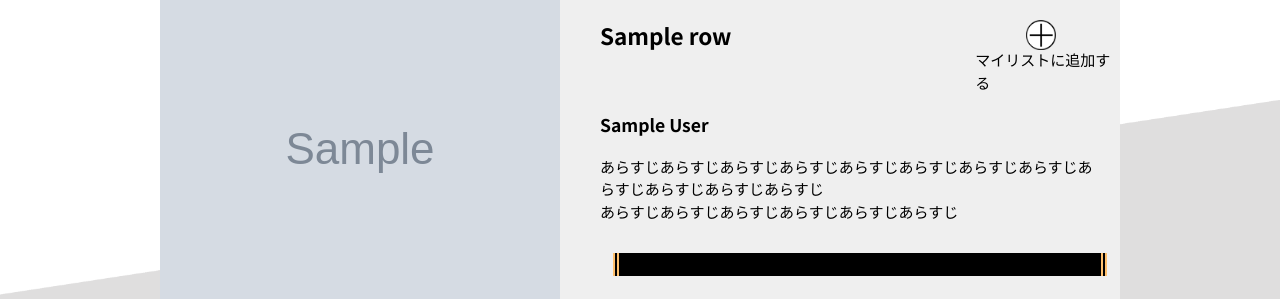
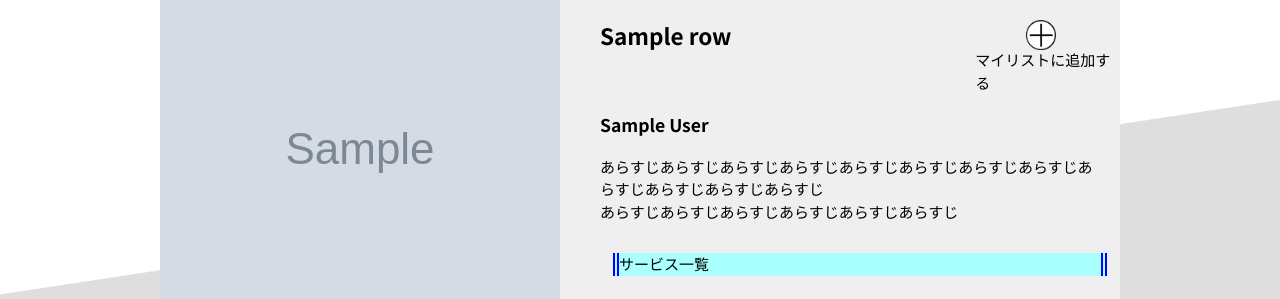
Before and after one commit to ReiSasajima/white-tshirt, a Flask app: template templates/sample.html in a window 1280 px wide. Shown: the part 1966-2265 px from the top of the page. Run offline with Flask 2, Linux system fonts and the light colour scheme; the template is opened without the code that fills it: most values are stand-ins (such as "Sample title", 1, 10 or a date in 2020); grey boxes marked "Sample" are stand-in pictures; some libraries are stand-ins or nearby versions.

Commit message:
Sun, Sep 18, 2022, 6:00 AM +00:00

```diff
--- a/static/css/style_sample.css
+++ b/static/css/style_sample.css
@@ -252,12 +252,13 @@ button {
 }
 /* サービス一覧を表示 */
 .service{
-  display:flex;
+  display:flex; /* 横並びに配置 */
 }
 .service_iciran{
   margin: 1em auto;
-  background: black; /* 背景色 */
-  border-left: double 6px #ffc06e; /* 左線の色 */
-  border-right: double 6px #ffc06e; /* 右線の色 */
+  background: #AAFFFF; /* 背景色 */
+  border-left: double 6px #0000FF; /* 左線の色 */
+  border-right: double 6px #0000FF; /* 右線の色 */
   width: 95%;
+  color:black;
 }
--- a/templates/sample.html
+++ b/templates/sample.html
@@ -88,6 +88,7 @@
                 </p>
                 <div class="service">
                     <div class="service_iciran">サービス一覧</div>
+
                 </div>
 
 
```
